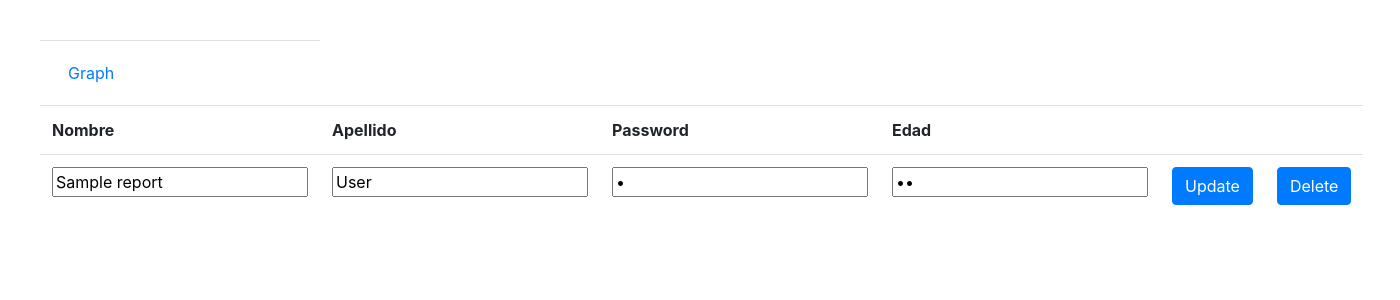
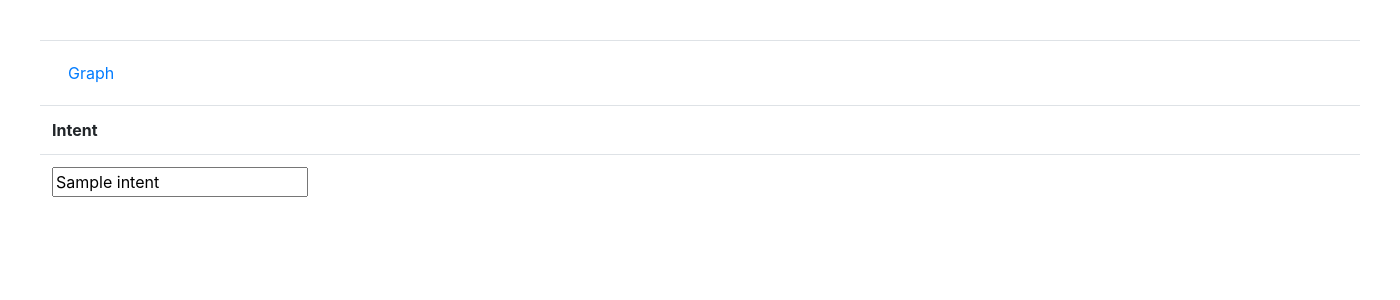
Before and after one commit to rrayatec/Congreso2022TESE, a Flask app: page / in a window 1400 px wide. Shown: the top 300 px of the page. Run offline with Flask 2, Linux system fonts and the light colour scheme; a database or web service that is not in the repository returns one stand-in record (values such as "Sample title"); some libraries are stand-ins or nearby versions.

Commit message:
outbound/fa_cdmx_2022

```diff
--- a/app.py
+++ b/app.py
@@ -2,6 +2,7 @@ from flask import Flask, redirect, url_for, request, render_template, make_respo
 from werkzeug.exceptions import MethodNotAllowed
 from pymongo import MongoClient, cursor
 # from twilio.rest import Client
+from collections import Counter
 import pymongo
 import datetime
 from decouple import config
@@ -33,32 +34,40 @@ cuentas = db.reports
 
 @app.route("/", methods=['GET'])
 def home():
-
     try:
         cursor = cuentas.find({})
-        user = []
+        intents = []
+        resultantList = []
         for doc in cursor:
-            user.append(doc)
+            intents.append(doc["intent"])
 
-        return render_template("/users.html", data=user)
+        for element in intents:
+            if element not in resultantList:
+                resultantList.append(element)
+
+        return render_template("/users.html", data=resultantList)
     except Exception as e:
         return jsonify({"response": e})
 
 
 @app.route("/graph", methods=['GET'])
 def graph():
+
     try:
-        data = json.dumps([0, 10, 5, 2, 20, 30, 45])
-        labels = [
-            'January',
-            'February',
-            'March',
-            'April',
-            'May',
-            'June',
-        ]
+        data = []
+        resultantList = []
 
-        return render_template("/graph.html", data=data, labels=labels)
+        cursor = cuentas.find({})
+        intents = []
+        for doc in cursor:
+            intents.append(doc["intent"])
+
+        for element in intents:
+            if element not in resultantList:
+                resultantList.append(element)
+                data.append(intents.count(element))
+
+        return render_template("/graph.html", data=data, labels=resultantList)
     except Exception as e:
         return jsonify({"response": e})
 
@@ -66,11 +75,10 @@ def graph():
 @ app.route('/insert', methods=["POST"])
 def insert():
 
-    intent = {
-        "intent": request.form['intent']
-    }
     try:
-        cuentas.insert_one(intent)
+        cuentas.insert_one({
+            "intent": request.json["intent"]
+        })
         return jsonify({"response": "ok"})
 
     except Exception as e:
--- a/templates/users.html
+++ b/templates/users.html
@@ -18,25 +18,14 @@
 
     </tr>
     <tr>
-      <th scope="col">Nombre</th>
-      <th scope="col">Apellido</th>
-      <th scope="col">Password</th>
-      <th scope="col">Edad</th>
-      <th scope="col"></th>
-      <th scope="col"></th>
-
-
+      <th scope="col">Intent</th>
     </tr>
     {% for i in data %}
-    <form method="POST" action="/update">
+    <form method="POST" action="/">
       <tr>
-        <td><input type="text" name="Nombre" value="{{i.client_name}}"></td>
-        <td><input type="text" name="Apellido" value="{{i.last_name}}"></td>
-        <td><input type="password" name="password" value="{{i.password}}"></td>
-        <td><input type="password" name="age" value="{{i.age}}"></td>
-        <td><button type="submit" class="btn btn-primary">Update</button></td>
+        <td><input type="text" name="Intent" value="{{i}}"></td>
     </form>
-    <td><a href="/delete/{{i.password}}"><button class="btn btn-primary">Delete</button></a></td>
+    <!-- <td><a href="/delete/{{i.password}}"><button class="btn btn-primary">Delete</button></a></td> -->
     </tr>
 
     {% endfor %}
```
Also changed, not shown: requirements2.txt (added, +22 -0 lines).
